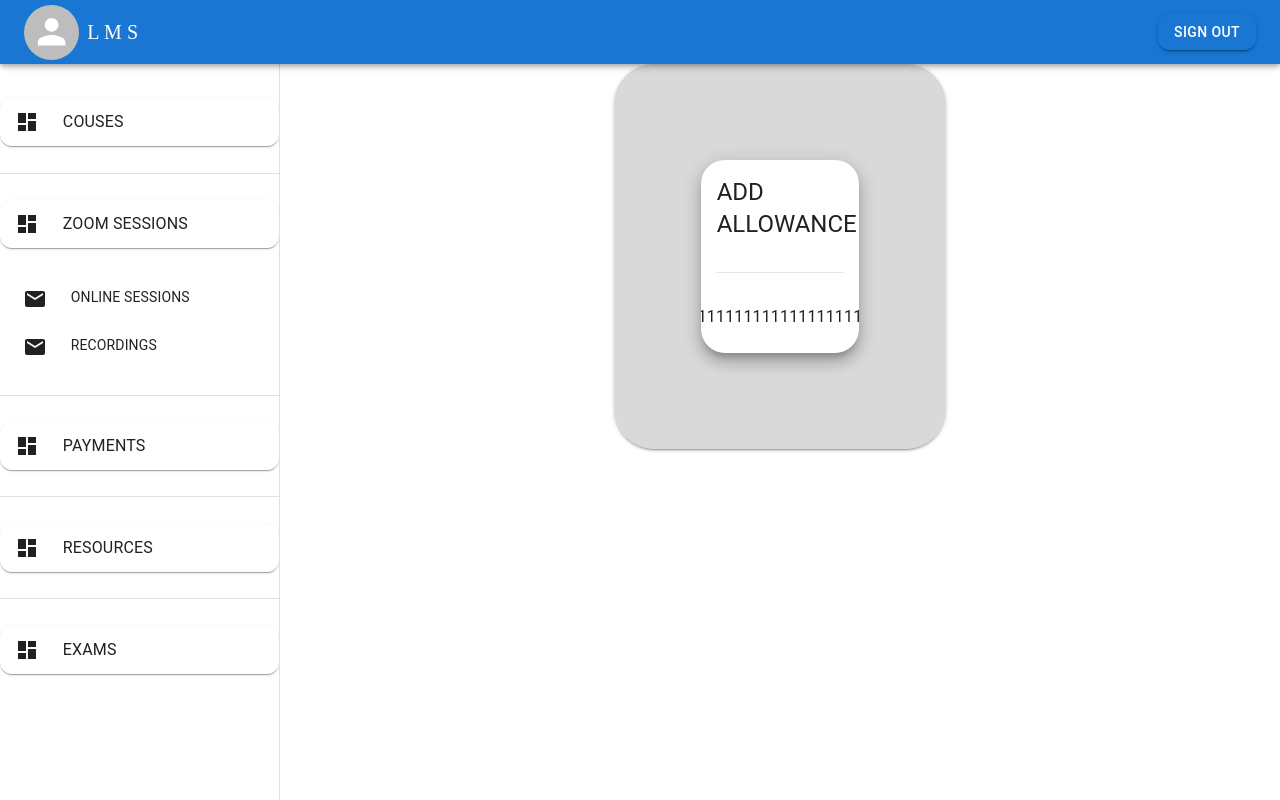
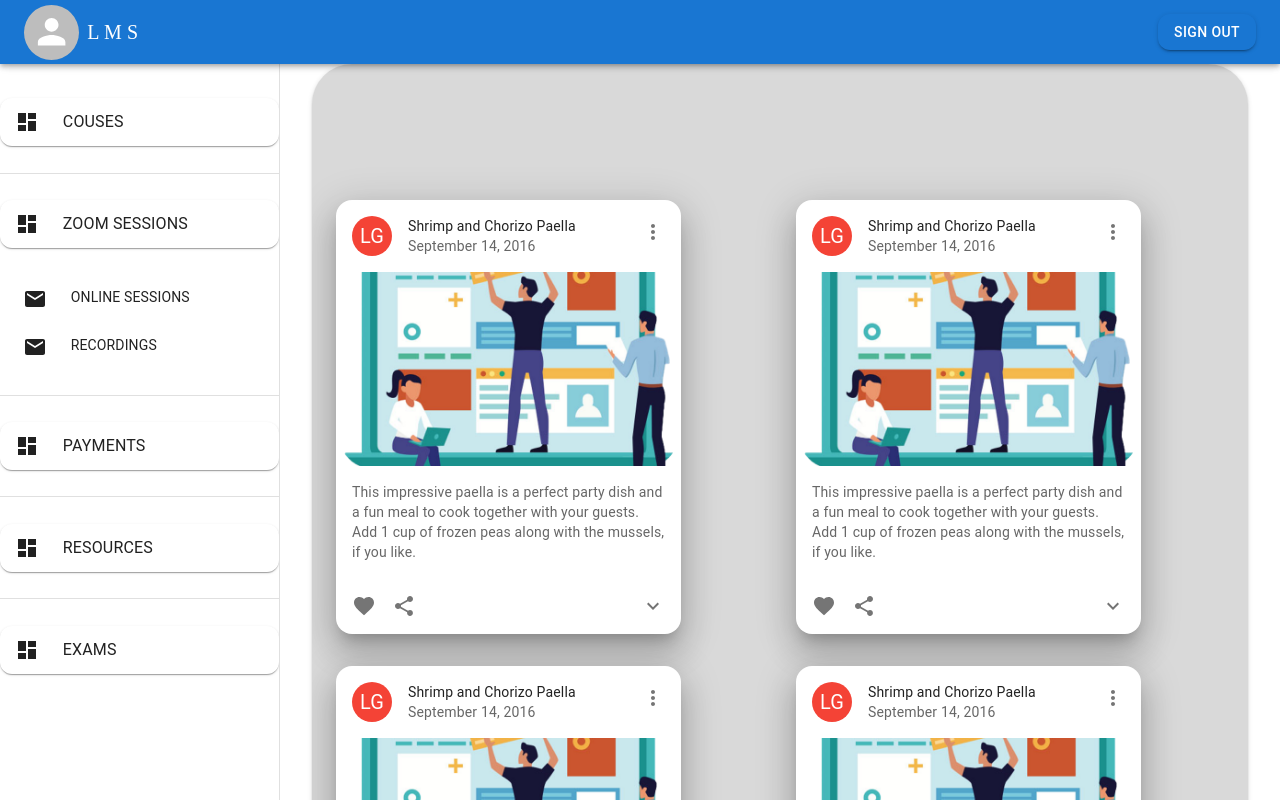
Before and after one commit to nipuna20/MEDEX-SMS-FrontEnd, a React (Create React App) app: page / in a window 1280 px wide. Shown: the top 800 px of the page. Built offline with nearby package versions, Linux system fonts and the light colour scheme.

Commit message:
create cources

```diff
--- a/src/Pages/DashBoard.js
+++ b/src/Pages/DashBoard.js
@@ -1,9 +1,151 @@
-import { Box, Card, CardContent, CardHeader, Container, Divider, Grid, Stack, Typography } from '@mui/material'
-import { Button } from 'bootstrap';
-import React from 'react'
+import {
+  Avatar,
+  Box,
+  Card,
+  CardActions,
+  CardContent,
+  CardHeader,
+  CardMedia,
+  Collapse,
+  Container,
+  Divider,
+  Grid,
+  IconButton,
+  Stack,
+  Typography,
+} from "@mui/material";
+import { Button } from "bootstrap";
+import React from "react";
+import { styled } from "@mui/material/styles";
+import { red } from "@mui/material/colors";
+import FavoriteIcon from "@mui/icons-material/Favorite";
+import ShareIcon from "@mui/icons-material/Share";
+import ExpandMoreIcon from "@mui/icons-material/ExpandMore";
+import MoreVertIcon from "@mui/icons-material/MoreVert";
+import EBCM from "../componant/EBCM.png";
+import { Key } from "@mui/icons-material";
 
+const ExpandMore = styled((props) => {
+  const { expand, ...other } = props;
+  return <IconButton {...other} />;
+})(({ theme }) => ({
+  marginLeft: "auto",
+  transition: theme.transitions.create("transform", {
+    duration: theme.transitions.duration.shortest,
+  }),
+  variants: [
+    {
+      props: ({ expand }) => !expand,
+      style: {
+        transform: "rotate(0deg)",
+      },
+    },
+    {
+      props: ({ expand }) => !!expand,
+      style: {
+        transform: "rotate(180deg)",
+      },
+    },
+  ],
+}));
+
+const CardData = [
+  { car: "1" },
+  { car: "1" },
+  { car: "1" },
+  { car: "1" },
+  { car: "1" },
+];
 
 export default function DashBoard() {
+  const [expanded, setExpanded] = React.useState(false);
+
+  const handleExpandClick = () => {
+    setExpanded(!expanded);
+  };
+
+  const cardData = (item, key) => (
+    <Grid key={Key} item xs={12} sm={12} md={6} lg={6} xl={4}>
+      <Card sx={{ maxWidth: 345, borderRadius:4 }}  elevation={20}>
+        <CardHeader
+          avatar={
+            <Avatar sx={{ bgcolor: red[500] }} aria-label="recipe">
+              LG
+            </Avatar>
+          }
+          action={
+            <IconButton aria-label="settings">
+              <MoreVertIcon />
+            </IconButton>
+          }
+          title="Shrimp and Chorizo Paella"
+          subheader="September 14, 2016"
+        />
+        <CardMedia
+          component="img"
+          height="194"
+          image={EBCM}
+          alt="Paella dish"
+        />
+        <CardContent>
+          <Typography variant="body2" sx={{ color: "text.secondary" }}>
+            This impressive paella is a perfect party dish and a fun meal to
+            cook together with your guests. Add 1 cup of frozen peas along with
+            the mussels, if you like.
+          </Typography>
+        </CardContent>
+        <CardActions disableSpacing>
+          <IconButton aria-label="add to favorites">
+            <FavoriteIcon />
+          </IconButton>
+          <IconButton aria-label="share">
+            <ShareIcon />
+          </IconButton>
+          <ExpandMore
+            expand={expanded}
+            onClick={handleExpandClick}
+            aria-expanded={expanded}
+            aria-label="show more"
+          >
+            <ExpandMoreIcon />
+          </ExpandMore>
+        </CardActions>
+        <Collapse in={expanded} timeout="auto" unmountOnExit>
+          <CardContent>
+            <Typography sx={{ marginBottom: 2 }}>Method:</Typography>
+            <Typography sx={{ marginBottom: 2 }}>
+              Heat 1/2 cup of the broth in a pot until simmering, add saffron
+              and set aside for 10 minutes.
+            </Typography>
+            <Typography sx={{ marginBottom: 2 }}>
+              Heat oil in a (14- to 16-inch) paella pan or a large, deep skillet
+              over medium-high heat. Add chicken, shrimp and chorizo, and cook,
+              stirring occasionally until lightly browned, 6 to 8 minutes.
+              Transfer shrimp to a large plate and set aside, leaving chicken
+              and chorizo in the pan. Add pimentón, bay leaves, garlic,
+              tomatoes, onion, salt and pepper, and cook, stirring often until
+              thickened and fragrant, about 10 minutes. Add saffron broth and
+              remaining 4 1/2 cups chicken broth; bring to a boil.
+            </Typography>
+            <Typography sx={{ marginBottom: 2 }}>
+              Add rice and stir very gently to distribute. Top with artichokes
+              and peppers, and cook without stirring, until most of the liquid
+              is absorbed, 15 to 18 minutes. Reduce heat to medium-low, add
+              reserved shrimp and mussels, tucking them down into the rice, and
+              cook again without stirring, until mussels have opened and rice is
+              just tender, 5 to 7 minutes more. (Discard any mussels that
+              don&apos;t open.)
+            </Typography>
+            <Typography>
+              Set aside off of the heat to let rest for 10 minutes, and then
+              serve.
+            </Typography>
+          </CardContent>
+        </Collapse>
+      </Card>
+    </Grid>
+  );
+
   return (
     <>
       <Card
@@ -15,11 +157,6 @@ export default function DashBoard() {
         }}
         elevation={2}
       >
-
-
-
-
-
         <Box
           component="main"
           sx={{
@@ -29,23 +166,7 @@ export default function DashBoard() {
         >
           <Container maxWidth="lg" sx={{ padding: 2 }}>
             <Stack spacing={2}>
-                    <div>
-                      <Grid
-                        container
-                        spacing={2}
-                        sx={{ justifyContent: "space-around" }}
-                      >
-                        <Grid item xs={12} md={7} lg={7} xl={8} margin={2}>
-                          <Card sx={{ borderRadius: 6 }} elevation={10}>
-                            <CardHeader title="ADD ALLOWANCE"></CardHeader>
-                            <hr
-                              style={{
-                                color: "white",
-                                marginLeft: 15,
-                                marginRight: 15,
-                              }}
-                            />
-                            <CardContent>
+
                   <Box
                     sx={{
                       alignItems: "center",
@@ -53,22 +174,16 @@ export default function DashBoard() {
                       flexDirection: "column",
                     }}
                   >
-                                <Typography>111111111111111111111111</Typography>
+                    <Grid container spacing={4} marginTop={3} marginBottom={3}>
+                      {CardData.map((card, key) => cardData(card, key))}
+                      {/* {data.map((card) => cardData(card, card.card_id))} */}
+                    </Grid>
+                  </Box>
 
-                              </Box>
-                            </CardContent>
-                          </Card>
-                        </Grid>
-                      </Grid>
-                    </div>
             </Stack>
           </Container>
         </Box>
-
-
-
-
       </Card>
     </>
-  )
+  );
 }
```
Lines whose indentation alone changed are shown as unchanged.
